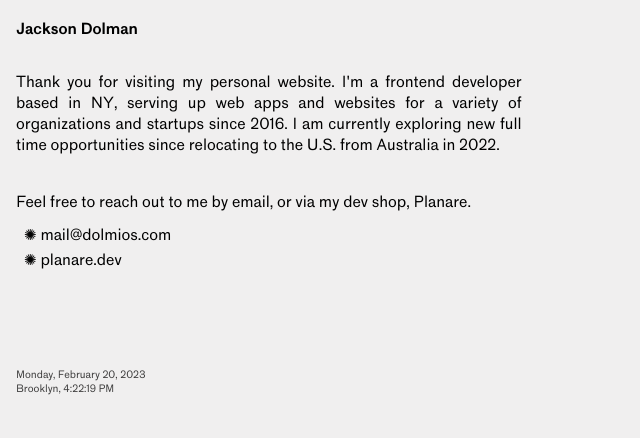
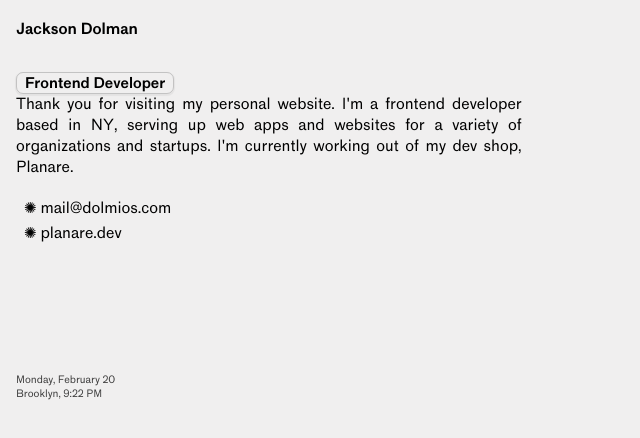
Before and after one commit to dolmios/dolmios.com, a Next.js app: page / in a window 1280 px wide. Shown: the top 438 px of the page, without its empty margins (0-640 px from the left). Built offline with nearby package versions, Linux system fonts and the light colour scheme; no server answers.

Commit message:
refactor: intro bio updates

```diff
--- a/pages/index.tsx
+++ b/pages/index.tsx
@@ -1,7 +1,7 @@
 import Head from "next/head";
 import { useState, useEffect } from "react";
 
-import { Grid, Text, Song } from "../components";
+import { Grid, Text, Song, Tag } from "../components";
 
 export default function Home(): JSX.Element {
   const [time, setTime] = useState("");
@@ -17,14 +17,11 @@ export default function Home(): JSX.Element {
   useEffect(() => {
     if (isMounted) {
       const interval = setInterval(() => {
-        const date = new Date();
-        const utc = date.getTime() + date.getTimezoneOffset() * 60000;
-        const ny = new Date(utc + 3600000 * -5);
-        setTime(ny.toLocaleTimeString());
+        const now = new Date();
+        setTime(now.toLocaleTimeString("en-US", { hour: "numeric", minute: "numeric" }));
         setDate(
-          ny.toLocaleDateString("en-US", {
+          now.toLocaleDateString("en-US", {
             weekday: "long",
-            year: "numeric",
             month: "long",
             day: "numeric",
           })
@@ -50,18 +47,17 @@ export default function Home(): JSX.Element {
       </Head>
       <Grid as="section" direction="row">
         <Grid align="justify" collapse={100} direction="column" width={42}>
+          <Tag bold>Frontend Developer</Tag>
           <Text>
             Thank you for visiting my personal website. I&apos;m a frontend developer based in NY,
-            serving up web apps and websites for a variety of organizations and startups since 2016.
-            I am currently exploring new full time opportunities since relocating to the U.S. from
-            Australia in 2022.
+            serving up web apps and websites for a variety of organizations and startups. I&apos;m
+            currently working out of my dev shop, Planare.
           </Text>
-          <Text top={5}>Feel free to reach out to me by email, or via my dev shop, Planare.</Text>
           <Text
             css={{
               marginLeft: "$3",
             }}
-            top={3}>
+            top={4}>
             ✺ <a href="mailto:mail@dolmios.com">mail@dolmios.com</a>
           </Text>
           <Text
@@ -74,7 +70,7 @@ export default function Home(): JSX.Element {
             </a>
           </Text>
 
-          <Grid top={5}>
+          <Grid top={6}>
             <Song />
           </Grid>
 
--- a/stitches.config.ts
+++ b/stitches.config.ts
@@ -1,5 +1,5 @@
-import localFont from "@next/font/local";
 import { createStitches } from "@stitches/react";
+import localFont from "next/font/local";
 
 const Standard = localFont({
   display: "swap",
```
Also changed, not shown: package.json (+4 -5 lines), pages/404.tsx (+12 -11 lines), 2 other files (tests, documents, lock files or other folders).
